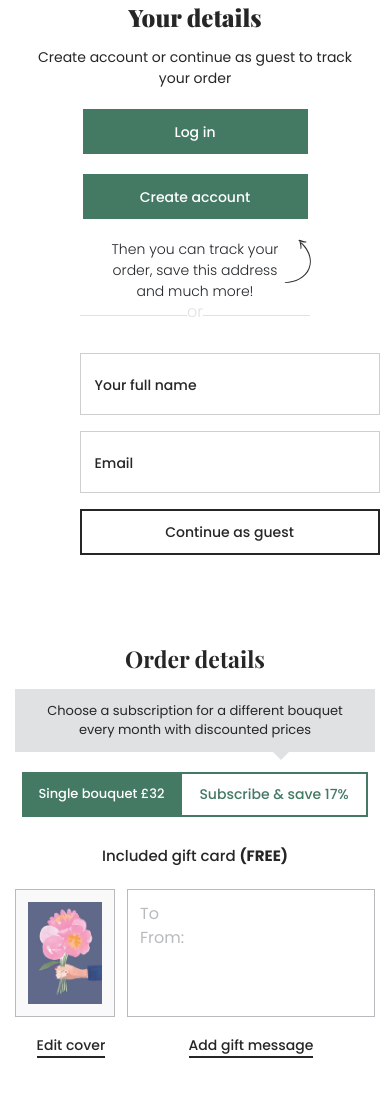
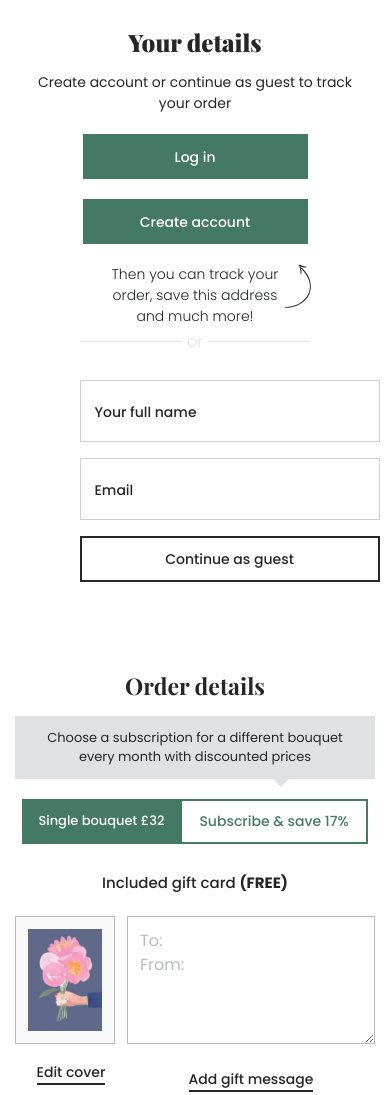
Before and after one commit to emfaizan/Bloom-Wild, a plain HTML site: page checkout.html in a window 390 px wide. Shown: the part 1886-2981 px from the top of the page. Drawn offline with nearby package versions, Linux system fonts and the light colour scheme.

Commit message:
checkout fixes

```diff
--- a/assets/css/styles.css
+++ b/assets/css/styles.css
@@ -324,7 +324,7 @@ footer .footer-wrapper .footer-box a{color: #262626;font-size: 14px;display: inl
 .user-auth-section .body .login-account p img{position:absolute;right:0;top:0}
 .user-auth-section .body .vertical-line{width: 60px;align-items:center;}
 .user-auth-section .body .vertical-line .line{height:70px;width:1px;background-color:#dfe1e3}
-.user-auth-section .body .vertical-line h6{color:#dfe1e3;font-weight: 300;}
+.user-auth-section .body .vertical-line h6{color:#dfe1e3;font-weight: 300;margin: 5px;}
 .user-auth-section .body .guest-feilds .form-group input{border:1px solid #cdcfd1;width: 100%;height:62px;font-size: 16px;display:inline-block;outline: 0;padding: 0 10px;}
 .user-auth-section ::placeholder{color:#262626;font-weight:500;padding:0 4px}
 .user-auth-section .body .guest-feilds {min-width: 300px;}
@@ -671,7 +671,7 @@ footer .footer-wrapper .footer-box a{color: #262626;font-size: 14px;display: inl
 .order-form-details .gift-card-container .cover-image{width: 150px;margin-right: 12px;padding: 12px;background: #f9f9f9;border: 1px solid #b8bbbe;}
 .order-form-details .gift-card-container .cover-image img{width: 100%;}
 .order-form-details .gift-card-container .gift-card-message{width: 100%;}
-.order-form-details .gift-card-container .gift-card-message .card-message{text-align: left;height:198px;color: #b8bbbe;border: 1px solid #b8bbbe;padding: 12px;position: relative;background: #fff;}
+.order-form-details .gift-card-container .gift-card-message .card-message{text-align: left;width:100%;height:198px;color: #b8bbbe;border: 1px solid #b8bbbe;padding: 12px;position: relative;background: #fff;}
 .order-form-details .gift-card-action a{border-bottom:2px solid #262626;color: #262626;font-weight: 500;font-size: 16px;display: inline-block;}
 .order-form-details .gift-card-action{padding-top: 16px;}
 
@@ -726,7 +726,7 @@ footer .footer-wrapper .footer-box a{color: #262626;font-size: 14px;display: inl
 
     .order-total h3 {font-size: 15px;}
 
-    .user-auth-section .body{width: 50%;margin: auto;}
+    .user-auth-section .body{margin: auto;max-width: 350px;}
     .user-auth-section .body .login-account{width: auto;}
     .user-auth-section .body .login-account p{font-size: 14px;padding: 0 30px;}
     .user-auth-section .body .login-account p br{display: none;}
@@ -954,6 +954,8 @@ footer .footer-wrapper .footer-box a{color: #262626;font-size: 14px;display: inl
     .main-account-tabs .row .account-detail-lists .account-content button {font-size: 13px;}
     .main-account-tabs .row .payment-options-lists .components-card h3 {font-size: 25px;}
     .main-account-tabs .row .payment-options-lists .card-top-title a{font-size: 13px;}
+
+    .delivery-details .order-options a {width:100%; flex:0 0 100%;}
 }
 
 
--- a/checkout.html
+++ b/checkout.html
@@ -339,6 +339,7 @@
             <div class="gift-card-heading">
                 <h5>Included gift card <strong>(FREE)</strong> </h5>
             </div>
+
             <div class="gift-card-container">
                 <div class="gift-card-cover">
                     <div class="cover-image">
@@ -349,10 +350,8 @@
                     </div>
                 </div>
                 <div class="gift-card-message">
-                    <div class="card-message">
-                        To <br>
-                        From:
-                    </div>
+                    <textarea class="card-message">To:
+From:</textarea>
                     <div class="gift-card-action">
                         <a href="/">Add gift message</a>
                     </div>
@@ -364,7 +363,7 @@
         <!--ORDER DETAILS--->
 
 
-    <div class="order-total text-center mt-5">
+    <div class="order-total text-center mt-5 pt-5">
         <h3 class="d-flex align-items-center justify-content-center">Order total <b> £23 </b>Free delivery</h3>
         <div class="button-group">
             <button type="submit" class="continue-payment-button">Continue to payment</button>
```
Lines whose indentation alone changed are shown as unchanged.
